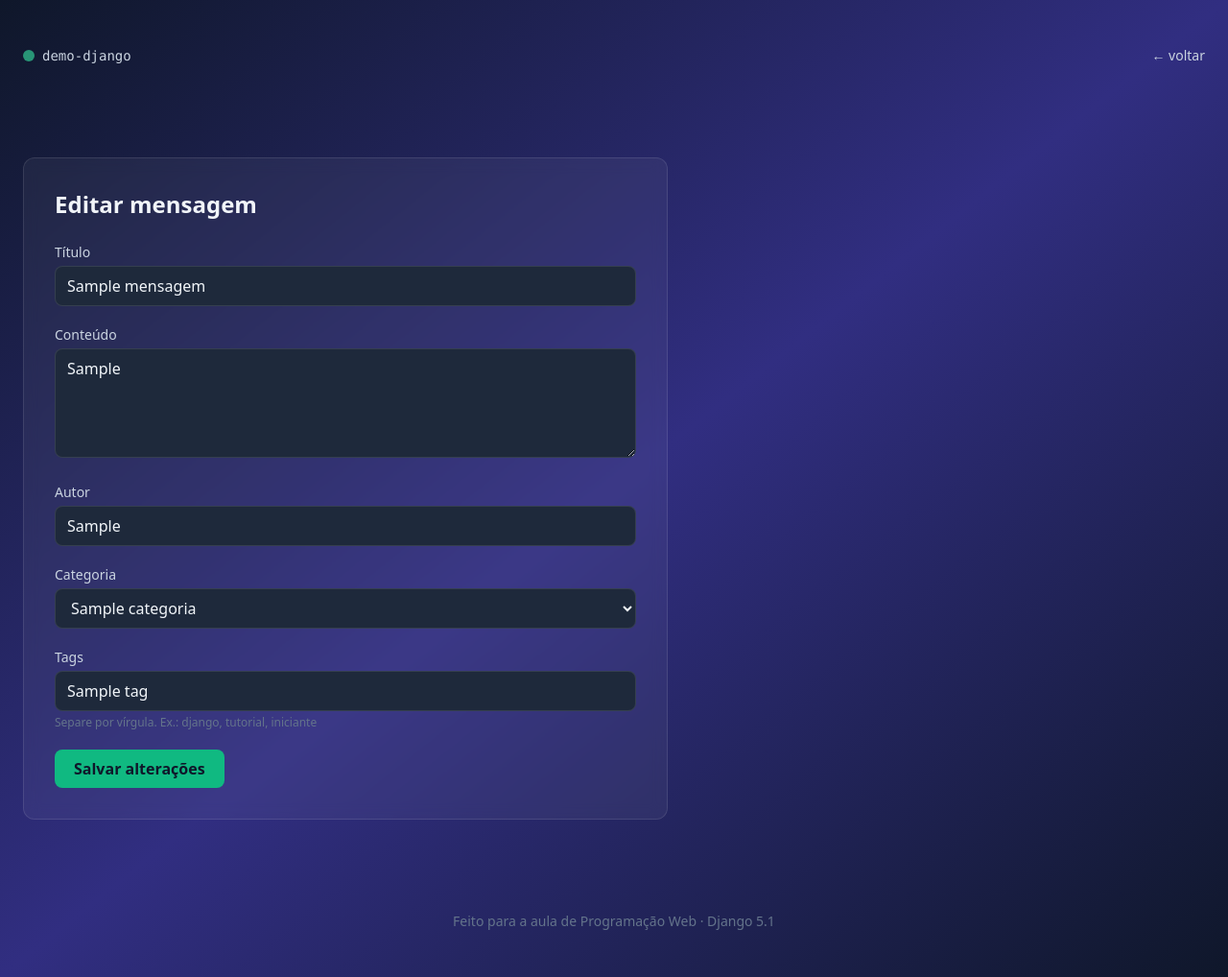
After one commit to Gruner19/Site-com-Django-Tailwind-Docker, a Django app: page /mensagens/1/editar/ in a window 1280 px wide. The commit adds this page. Shown: the whole page at 96% size. Run offline with Django 5.2, Linux system fonts and the light colour scheme; tables that the repository leaves empty hold one stand-in row (values such as "Sample post"); some libraries are stand-ins or nearby versions.

Commit message:
feat: add edit/delete views, templates e rotas (Parte 6)

```diff
--- a/home/urls.py
+++ b/home/urls.py
@@ -6,4 +6,6 @@ urlpatterns = [
     path("", views.index, name="index"),
     path("sobre/", views.sobre, name="sobre"),
     path("nova/", views.nova_mensagem, name="nova_mensagem"),
+    path("mensagens/<int:id>/editar/", views.editar_mensagem, name="editar_mensagem"),
+    path("mensagens/<int:id>/remover/", views.remover_mensagem, name="remover_mensagem"),
 ]
--- a/home/views.py
+++ b/home/views.py
@@ -1,8 +1,18 @@
-from django.shortcuts import redirect, render
+from django.contrib import messages
+from django.shortcuts import get_object_or_404, redirect, render
 from django.utils.text import slugify
 
 from .forms import MensagemForm
 from .models import Categoria, Mensagem, Tag
+
+
+def _aplicar_tags(mensagem, tags_texto):
+    mensagem.tags.clear()
+    for pedaco in tags_texto.split(","):
+        nome = slugify(pedaco)
+        if nome:
+            tag, _ = Tag.objects.get_or_create(nome=nome)
+            mensagem.tags.add(tag)
 
 
 def index(request):
@@ -25,14 +35,38 @@ def nova_mensagem(request):
         form = MensagemForm(request.POST)
         if form.is_valid():
             mensagem = form.save()
-            tags_texto = form.cleaned_data["tags"]
-            for pedaco in tags_texto.split(","):
-                nome = slugify(pedaco)
-                if nome:
-                    tag, _ = Tag.objects.get_or_create(nome=nome)
-                    mensagem.tags.add(tag)
+            _aplicar_tags(mensagem, form.cleaned_data["tags"])
+            messages.success(request, "Mensagem publicada com sucesso!")
             return redirect("index")
     else:
         form = MensagemForm()
 
     return render(request, "home/nova.html", {"form": form})
+
+
+def editar_mensagem(request, id):
+    mensagem = get_object_or_404(Mensagem, id=id)
+
+    if request.method == "POST":
+        form = MensagemForm(request.POST, instance=mensagem)
+        if form.is_valid():
+            mensagem = form.save()
+            _aplicar_tags(mensagem, form.cleaned_data["tags"])
+            messages.success(request, "Mensagem atualizada com sucesso!")
+            return redirect("index")
+    else:
+        tags_atuais = ", ".join(tag.nome for tag in mensagem.tags.all())
+        form = MensagemForm(instance=mensagem, initial={"tags": tags_atuais})
+
+    return render(request, "home/editar.html", {"form": form, "mensagem": mensagem})
+
+
+def remover_mensagem(request, id):
+    mensagem = get_object_or_404(Mensagem, id=id)
+
+    if request.method == "POST":
+        mensagem.delete()
+        messages.success(request, "Mensagem removida.")
+        return redirect("index")
+
+    return render(request, "home/remover.html", {"mensagem": mensagem})
--- /dev/null
+++ b/templates/home/editar.html
@@ -0,0 +1,56 @@
+<!DOCTYPE html>
+<html lang="pt-br">
+<head>
+    <meta charset="UTF-8">
+    <meta name="viewport" content="width=device-width, initial-scale=1.0">
+    <title>Editar mensagem — Demo Django</title>
+    <script src="https://cdn.tailwindcss.com"></script>
+</head>
+<body class="bg-gradient-to-br from-slate-900 via-indigo-900 to-slate-900 min-h-screen text-slate-100">
+
+    <header class="container mx-auto px-6 py-12">
+        <nav class="flex items-center justify-between">
+            <div class="flex items-center gap-2">
+                <span class="w-3 h-3 rounded-full bg-emerald-400 animate-pulse"></span>
+                <span class="font-mono text-sm text-slate-300">demo-django</span>
+            </div>
+            <a href="/" class="text-sm text-slate-300 hover:text-white transition">← voltar</a>
+        </nav>
+    </header>
+
+    <main class="container mx-auto px-6 py-12">
+        <section class="bg-white/5 backdrop-blur border border-white/10 rounded-xl p-8 max-w-2xl">
+            <h1 class="text-2xl font-bold mb-6">Editar mensagem</h1>
+
+            <form method="post" action="{% url 'editar_mensagem' mensagem.id %}" class="space-y-5">
+                {% csrf_token %}
+
+                {% for field in form %}
+                    <div>
+                        <label for="{{ field.id_for_label }}" class="block text-sm font-medium text-slate-300 mb-1">
+                            {{ field.label }}
+                        </label>
+                        {{ field }}
+                        {% if field.help_text %}
+                            <p class="text-xs text-slate-500 mt-1">{{ field.help_text }}</p>
+                        {% endif %}
+                        {% for erro in field.errors %}
+                            <p class="text-xs text-red-400 mt-1">{{ erro }}</p>
+                        {% endfor %}
+                    </div>
+                {% endfor %}
+
+                <button type="submit"
+                        class="px-5 py-2 rounded-lg bg-emerald-500 hover:bg-emerald-400 text-slate-900 font-semibold transition">
+                    Salvar alterações
+                </button>
+            </form>
+        </section>
+    </main>
+
+    <footer class="container mx-auto px-6 py-12 text-center text-slate-500 text-sm">
+        Feito para a aula de Programação Web · Django 5.1
+    </footer>
+
+</body>
+</html>
```
Also changed, not shown: templates/home/index.html (+15 -0 lines), templates/home/remover.html (added, +47 -0 lines), README.md, capturas/parte6-editar.png (added), capturas/parte6-mensagem.png (added), capturas/parte6-remover.png (added).
